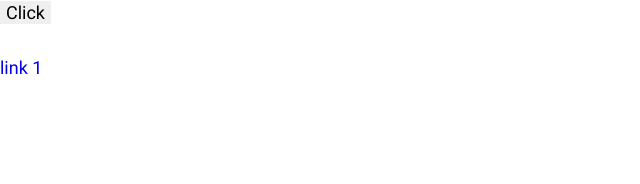
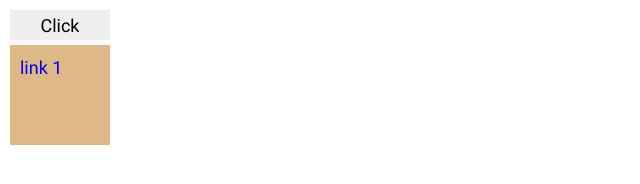
Before and after one commit to makrenka/it-academy-js-homeworks, a website built with webpack: page src/index.html in a window 1280 px wide. Both pictures are taken after a click on the element "Click". Shown: the whole page, without its empty margins (0-640 px from the left). Built offline with nearby package versions, Linux system fonts and the light colour scheme.

Commit message:
add styles

```diff
--- a/src/modules/hw-6/Menu.js
+++ b/src/modules/hw-6/Menu.js
@@ -13,7 +13,7 @@ export class Menu extends Component {
             return {
                 isOpen: state.isOpen ? false : true,
             }
-        })
+        });
     }
 
     componentDidMount() {
--- a/src/modules/hw-6/styles.scss
+++ b/src/modules/hw-6/styles.scss
@@ -1,5 +1,12 @@
 .my-menu {
     position: relative;
+    margin-left: 10px;
+}
+
+button {
+    width: 100px;
+    height: 30px;
+    margin-top: 10px;
 }
 
 .closed {
@@ -10,5 +17,11 @@
 .open {
     position: absolute;
     display: block;
-    transform: translateY(30px);
+    background-color: burlywood;
+    height: 100px;
+    width: 100px;
+    padding-top: 10px;
+    padding-left: 10px;
+    transform: translateY(5px);
+    margin-left: 10px;
 }
```
